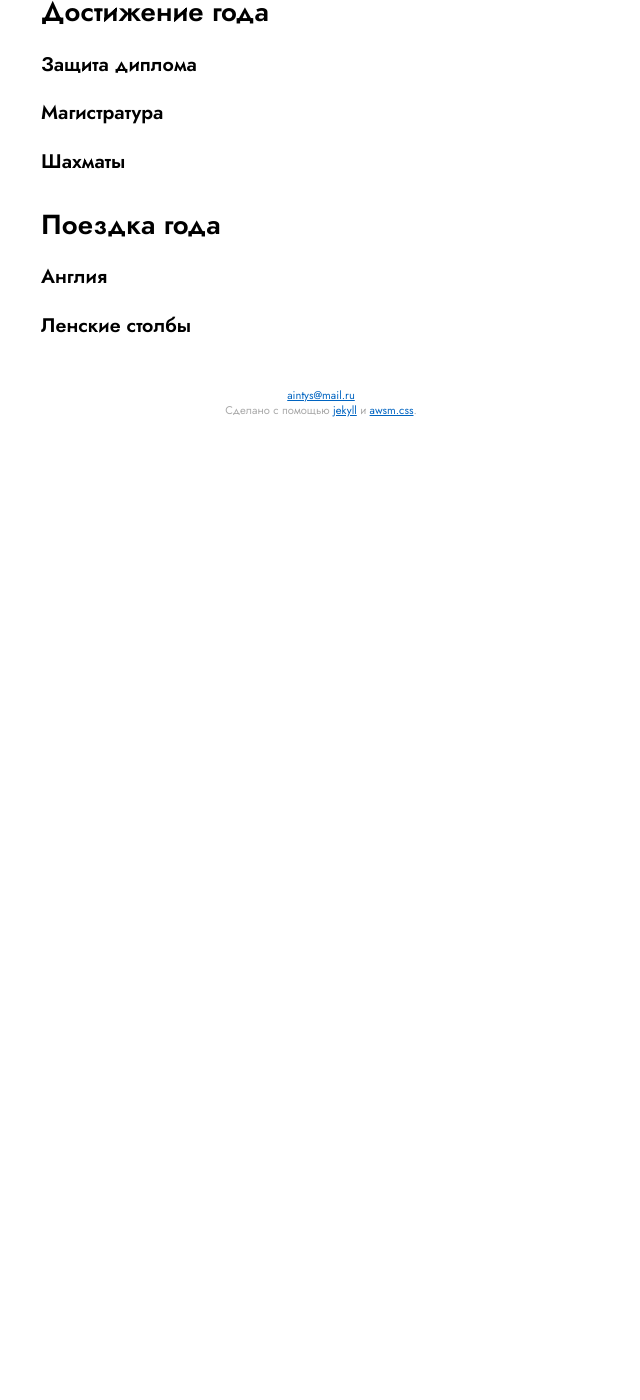
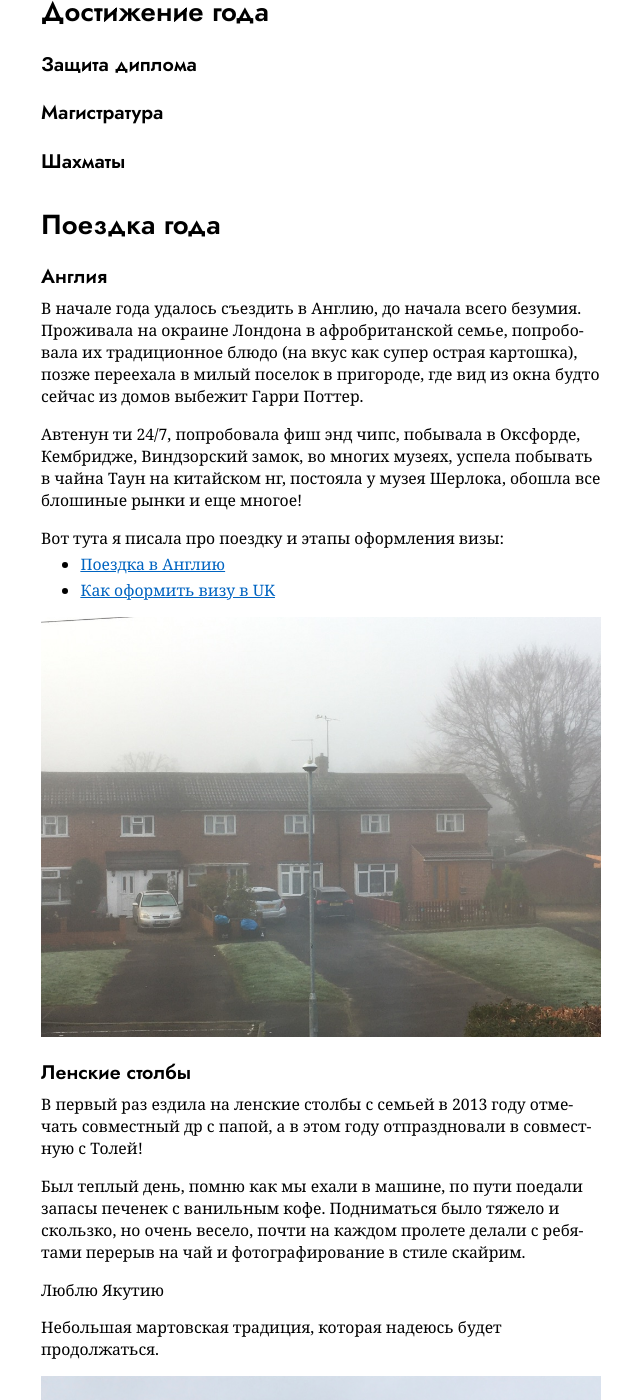
Before and after one commit to keresm/keresaina.github.io, a Jekyll site: the page built from _posts/2020-01-19-Выводы.md, in a window 1280 px wide and 1400 px high, scrolled down 2655 px. Shown: the whole window, without its empty margins (319-959 px from the left). Built offline with Jekyll 4.4.1, drawn with Linux system fonts in a browser that asks for light colours; before the commit the page ends 3110 px from its top, so only the background shows below that; some of the changed text lies outside the part shown.

Commit message:
Update 2020-01-19-Выводы.md

```diff
--- a/_posts/2020-01-19-Выводы.md
+++ b/_posts/2020-01-19-Выводы.md
@@ -67,4 +67,53 @@
 
 ### Англия
 
+В начале года удалось съездить в Англию, до начала всего безумия. Проживала на окраине Лондона в афробританской семье, попробовала их традиционное блюдо (на вкус как супер острая картошка), позже переехала в милый поселок в пригороде, где вид из окна  будто сейчас из домов выбежит Гарри Поттер.
+
+Автенун ти 24/7, попробовала фиш энд чипс, побывала в Оксфорде, Кембридже, Виндзорский замок, во многих музеях, успела побывать в чайна Таун на китайском нг, постояла у музея Шерлока, обошла все блошиные рынки и еще многое!
+
+Вот тута я писала про поездку и этапы оформления визы:
+
+- [Поездка в Англию](http://keresm.ru/2020-04-06-uk/)
+- [Как оформить визу в UK](http://keresm.ru/2020-12-21-viza/)
+
+<figure>
+  <img src="{{ site.url }}/assets/images/Выводы/london.jpg" data-action="zoom" />
+</figure>
+
 ### Ленские столбы
+
+В первый раз ездила на ленские столбы с семьей в 2013 году отмечать совместный др с папой, а в этом году отпраздновали в совместную с Толей!
+
+Был теплый день, помню как мы ехали в машине, по пути поедали запасы печенек с ванильным кофе. Подниматься было тяжело и скользко, но очень весело, почти на каждом пролете делали с ребятами перерыв на чай и фотографирование в стиле скайрим.
+
+Люблю Якутию
+
+Небольшая мартовская традиция, которая надеюсь будет продолжаться.
+
+<figure>
+  <img src="{{ site.url }}/assets/images/Выводы/lenskie_stolby.jpg" data-action="zoom" />
+</figure>
+
+## Проекты года
+
+### кересмру
+
+### еее рок
+
+Выбрали таки альбом в ребяти
+
+
+
+[https://wbds.bandcamp.com/album/--2](https://wbds.bandcamp.com/album/--2)
+
+## Книги года
+
+### Пиши, сокращай
+
+### The kinfolk Table
+
+## Игра года
+
+### Zelda
+
+## Выводы года
```
